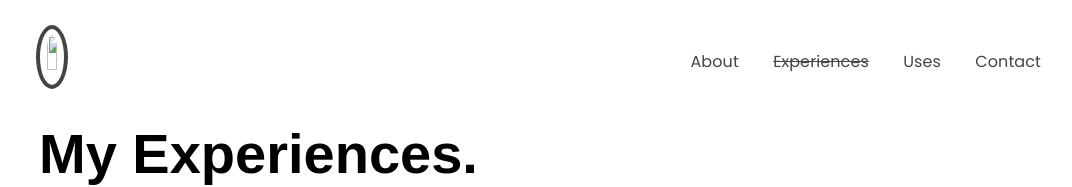
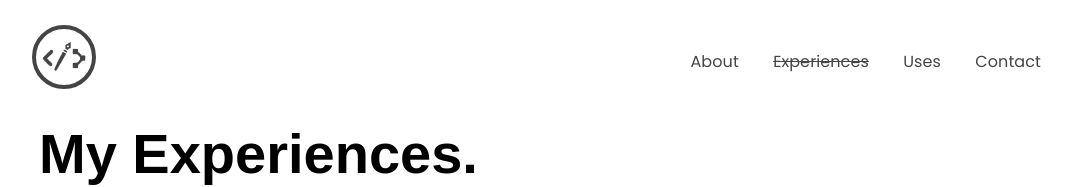
Before and after one commit to jausyan-sukses/jausyan.github.io, a plain HTML site: page work.html in a window 1280 px wide. Shown: the top 187 px of the page, without its empty margins (96-1168 px from the left). Drawn offline with nearby package versions, Linux system fonts and the light colour scheme; a web font is replaced by a local one.

Commit message:
Update work.html

```diff
--- a/work.html
+++ b/work.html
@@ -31,7 +31,7 @@
         <nav class="nav-desk">
             <center>
                 <div class="nav-logo">
-                    <a href="index.html"><img id="logo" src="assets/img/logo2.png"></a>
+                    <a href="index.html"><img id="logo" src="logo2.png"></a>
                 </div>
                 <div class="nav-items">
                     <ul>
```
